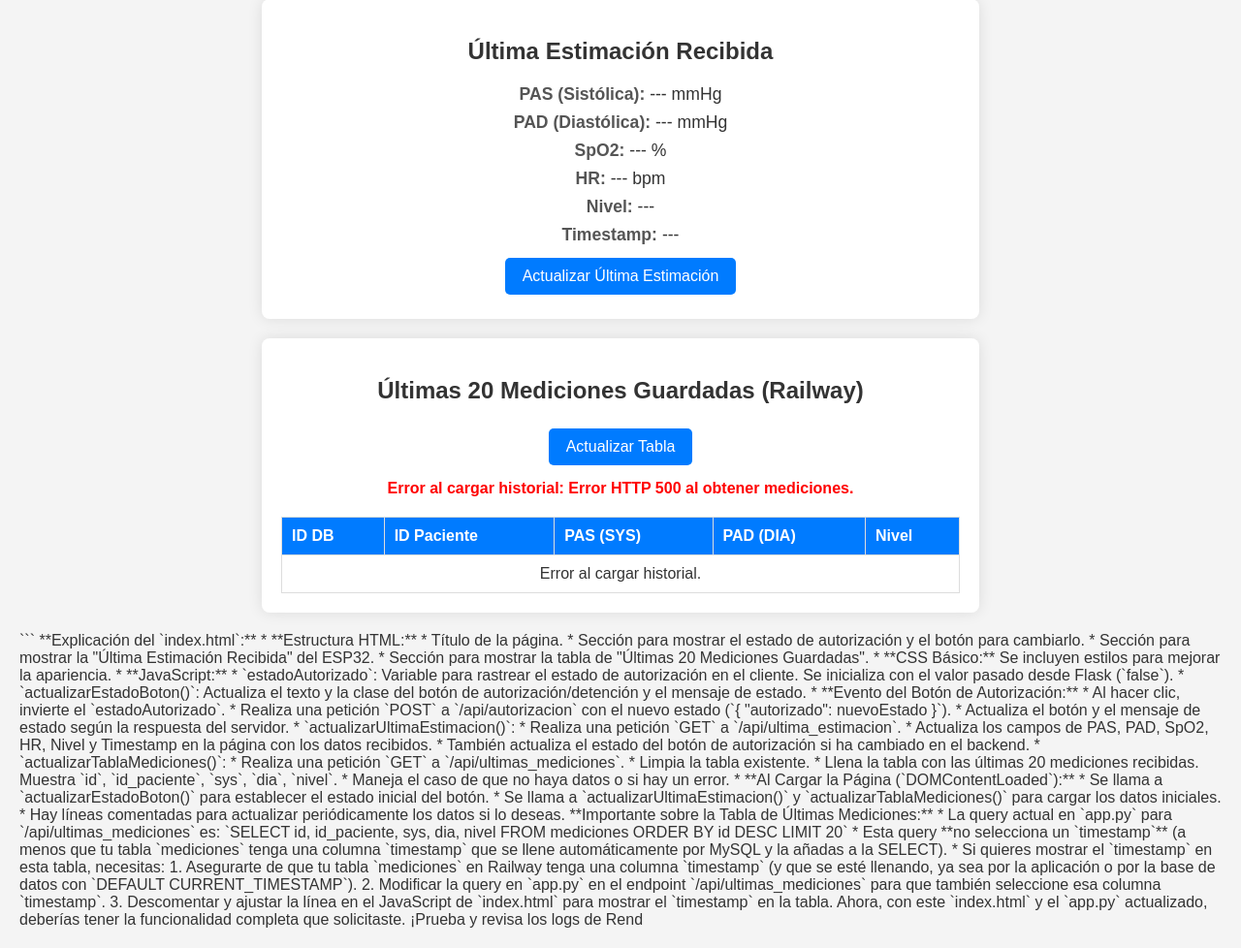
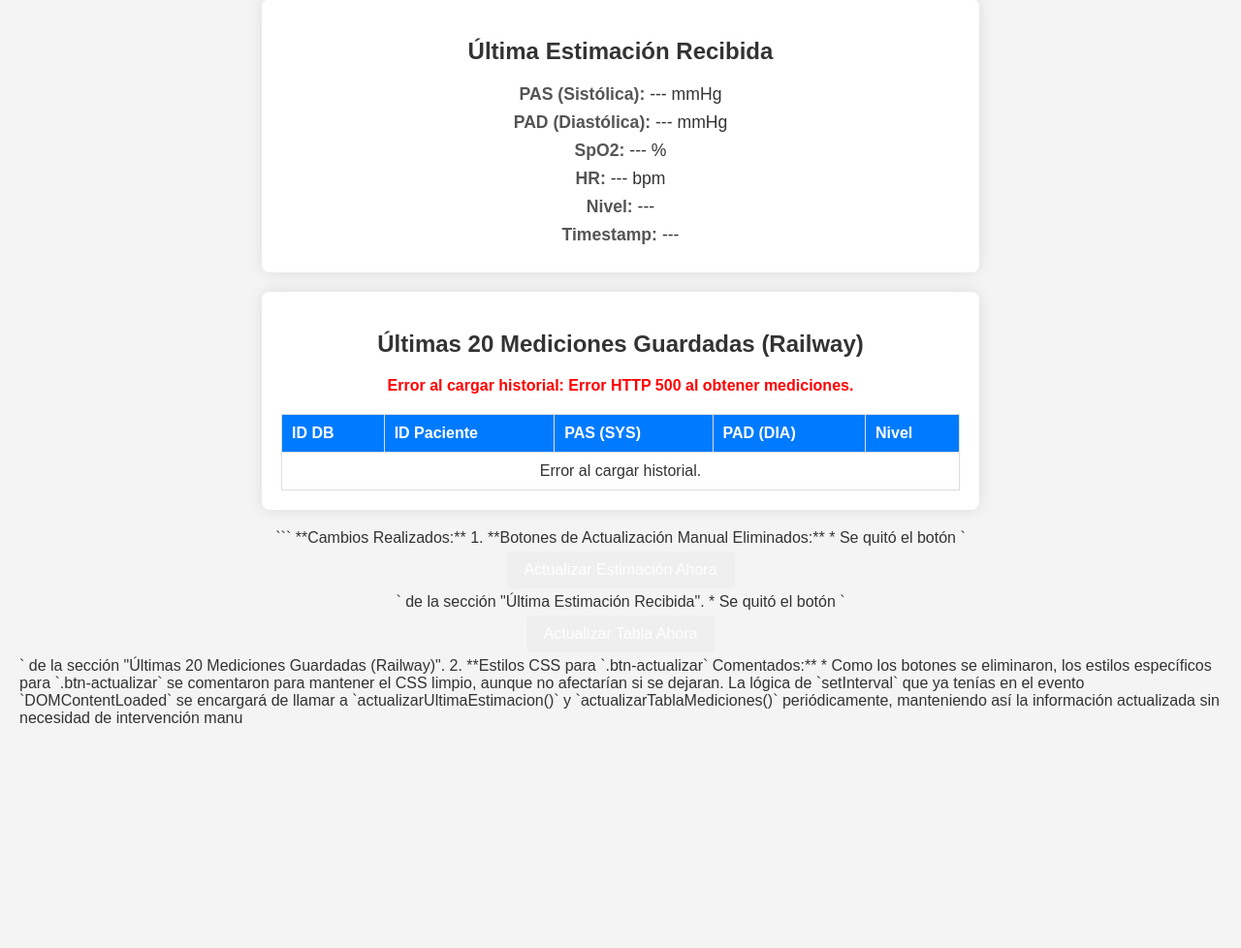
Before and after one commit to IsaacVera30/Prueba, a Flask app: page / in a window 1280 px wide. Shown: the part 279-1257 px from the top of the page at 97% size. After the commit the page ends 1025 px from the top, so only its background shows below. Run offline with Flask 3, Linux system fonts and the light colour scheme.

Commit message:
index.html

````diff
--- a/templates/index.html
+++ b/templates/index.html
@@ -55,8 +55,8 @@
         .btn-autorizar:hover { background-color: #218838; }
         .btn-detener { background-color: #dc3545; }
         .btn-detener:hover { background-color: #c82333; }
-        .btn-actualizar { background-color: #007bff; }
-        .btn-actualizar:hover { background-color: #0056b3; }
+        /* .btn-actualizar { background-color: #007bff; } Ya no se necesita si quitamos los botones */
+        /* .btn-actualizar:hover { background-color: #0056b3; } */
 
         table {
             width: 100%;
@@ -98,12 +98,12 @@
         <p><strong>HR:</strong> <span id="hrVal">{{ estimacion.hr }}</span> bpm</p>
         <p><strong>Nivel:</strong> <span id="nivelVal">{{ estimacion.nivel }}</span></p>
         <p><strong>Timestamp:</strong> <span id="timestampVal">{{ estimacion.timestamp }}</span></p>
-        <button onclick="actualizarUltimaEstimacion()" class="btn-actualizar">Actualizar Última Estimación</button>
+        <!-- Botón de actualizar estimación eliminado -->
     </div>
 
     <div class="container">
         <h2>Últimas 20 Mediciones Guardadas (Railway)</h2>
-        <button onclick="actualizarTablaMediciones()" class="btn-actualizar">Actualizar Tabla</button>
+        <!-- Botón de actualizar tabla eliminado -->
         <p id="history-error-message" class="error-message"></p>
         <table id="medicionesTable">
             <thead>
@@ -113,7 +113,7 @@
                     <th>PAS (SYS)</th>
                     <th>PAD (DIA)</th>
                     <th>Nivel</th>
-                    <!-- Si tu query en app.py selecciona timestamp de la DB, añade la columna aquí -->
+                    <!-- Si tu API devuelve 'timestamp' (de la DB) para esta tabla, añade la columna: -->
                     <!-- <th>Timestamp DB</th> -->
                 </tr>
             </thead>
@@ -124,7 +124,7 @@
     </div>
 
     <script>
-        let estadoAutorizado = {{ estimacion.modo_autorizado | tojson }}; // Obtener estado inicial de Flask
+        let estadoAutorizado = {{ estimacion.modo_autorizado | tojson }};
 
         const authButton = document.getElementById('toggleAuthButton');
         const authStatusDisplay = document.getElementById('auth-status-display');
@@ -146,13 +146,11 @@
 
         authButton.addEventListener('click', function() {
             const nuevoEstado = !estadoAutorizado;
-            authMessage.textContent = ''; // Limpiar mensajes anteriores
+            authMessage.textContent = '';
 
             fetch('/api/autorizacion', {
                 method: 'POST',
-                headers: {
-                    'Content-Type': 'application/json',
-                },
+                headers: { 'Content-Type': 'application/json', },
                 body: JSON.stringify({ autorizado: nuevoEstado }),
             })
             .then(response => response.json())
@@ -185,7 +183,6 @@
                     document.getElementById('nivelVal').textContent = data.nivel || '---';
                     document.getElementById('timestampVal').textContent = data.timestamp || '---';
 
-                    // Actualizar estado del botón si cambió en el backend
                     if (data.modo_autorizado !== undefined && data.modo_autorizado !== estadoAutorizado) {
                         estadoAutorizado = data.modo_autorizado;
                         actualizarEstadoBoton();
@@ -196,7 +193,7 @@
 
         function actualizarTablaMediciones() {
             const historyErrorMessage = document.getElementById('history-error-message');
-            historyErrorMessage.textContent = ''; // Limpiar mensajes de error
+            historyErrorMessage.textContent = '';
 
             fetch('/api/ultimas_mediciones')
                 .then(response => {
@@ -208,7 +205,7 @@
                 .then(data => {
                     console.log("Últimas 20 mediciones recibidas:", data);
                     const tbody = document.getElementById('medicionesTable').getElementsByTagName('tbody')[0];
-                    tbody.innerHTML = ''; // Limpiar tabla anterior
+                    tbody.innerHTML = '';
 
                     if (data && data.length > 0) {
                         data.forEach(medicion => {
@@ -218,13 +215,14 @@
                             row.insertCell().textContent = medicion.sys !== undefined ? medicion.sys : 'N/A';
                             row.insertCell().textContent = medicion.dia !== undefined ? medicion.dia : 'N/A';
                             row.insertCell().textContent = medicion.nivel || 'N/A';
-                            // Si tu API devuelve 'timestamp' para esta tabla, descomenta y ajusta:
-                            // row.insertCell().textContent = medicion.timestamp || 'N/A';
+                            // Si tu API devuelve 'timestamp' (de la DB) para esta tabla, necesitarías añadir una celda:
+                            // let cellTimestamp = row.insertCell();
+                            // cellTimestamp.textContent = medicion.timestamp_db || 'N/A';
                         });
                     } else if (data && data.length === 0) {
                         let row = tbody.insertRow();
                         let cell = row.insertCell();
-                        cell.colSpan = 5; // Ajusta el colspan al número de columnas de tu tabla
+                        cell.colSpan = 5;
                         cell.textContent = 'No hay mediciones guardadas para mostrar.';
                         cell.style.textAlign = 'center';
                     } else {
@@ -244,15 +242,18 @@
                 });
         }
 
-        // Cargar estado inicial del botón y datos al cargar la página
         document.addEventListener('DOMContentLoaded', function() {
-            actualizarEstadoBoton(); // Asegurar que el botón refleje el estado inicial
-            actualizarUltimaEstimacion(); // Cargar la última estimación
-            actualizarTablaMediciones(); // Cargar el historial de mediciones
+            actualizarEstadoBoton();
+            actualizarUltimaEstimacion();
+            actualizarTablaMediciones();
 
-            // Opcional: Actualizar periódicamente
-            // setInterval(actualizarUltimaEstimacion, 5000); // Cada 5 segundos
-            // setInterval(actualizarTablaMediciones, 60000); // Cada 60 segundos
+            // --- ACTUALIZACIÓN AUTOMÁTICA ---
+            // Actualizar la "Última Estimación" cada 5 segundos
+            setInterval(actualizarUltimaEstimacion, 5000);
+
+            // Actualizar la tabla de "Últimas 20 Mediciones" cada 30 segundos
+            setInterval(actualizarTablaMediciones, 30000);
+            // --- FIN ACTUALIZACIÓN AUTOMÁTICA ---
         });
     </script>
 
@@ -260,43 +261,12 @@
 </html>
 ```
 
-**Explicación del `index.html`:**
+**Cambios Realizados:**
 
-* **Estructura HTML:**
-    * Título de la página.
-    * Sección para mostrar el estado de autorización y el botón para cambiarlo.
-    * Sección para mostrar la "Última Estimación Recibida" del ESP32.
-    * Sección para mostrar la tabla de "Últimas 20 Mediciones Guardadas".
-* **CSS Básico:** Se incluyen estilos para mejorar la apariencia.
-* **JavaScript:**
-    * `estadoAutorizado`: Variable para rastrear el estado de autorización en el cliente. Se inicializa con el valor pasado desde Flask (`{{ estimacion.modo_autorizado | tojson }}`).
-    * `actualizarEstadoBoton()`: Actualiza el texto y la clase del botón de autorización/detención y el mensaje de estado.
-    * **Evento del Botón de Autorización:**
-        * Al hacer clic, invierte el `estadoAutorizado`.
-        * Realiza una petición `POST` a `/api/autorizacion` con el nuevo estado (`{ "autorizado": nuevoEstado }`).
-        * Actualiza el botón y el mensaje de estado según la respuesta del servidor.
-    * `actualizarUltimaEstimacion()`:
-        * Realiza una petición `GET` a `/api/ultima_estimacion`.
-        * Actualiza los campos de PAS, PAD, SpO2, HR, Nivel y Timestamp en la página con los datos recibidos.
-        * También actualiza el estado del botón de autorización si ha cambiado en el backend.
-    * `actualizarTablaMediciones()`:
-        * Realiza una petición `GET` a `/api/ultimas_mediciones`.
-        * Limpia la tabla existente.
-        * Llena la tabla con las últimas 20 mediciones recibidas. Muestra `id`, `id_paciente`, `sys`, `dia`, `nivel`.
-        * Maneja el caso de que no haya datos o si hay un error.
-    * **Al Cargar la Página (`DOMContentLoaded`):**
-        * Se llama a `actualizarEstadoBoton()` para establecer el estado inicial del botón.
-        * Se llama a `actualizarUltimaEstimacion()` y `actualizarTablaMediciones()` para cargar los datos iniciales.
-        * Hay líneas comentadas para actualizar periódicamente los datos si lo deseas.
+1.  **Botones de Actualización Manual Eliminados:**
+    * Se quitó el botón `<button onclick="actualizarUltimaEstimacion()" class="btn-actualizar">Actualizar Estimación Ahora</button>` de la sección "Última Estimación Recibida".
+    * Se quitó el botón `<button onclick="actualizarTablaMediciones()" class="btn-actualizar">Actualizar Tabla Ahora</button>` de la sección "Últimas 20 Mediciones Guardadas (Railway)".
+2.  **Estilos CSS para `.btn-actualizar` Comentados:**
+    * Como los botones se eliminaron, los estilos específicos para `.btn-actualizar` se comentaron para mantener el CSS limpio, aunque no afectarían si se dejaran.
 
-**Importante sobre la Tabla de Últimas Mediciones:**
-
-* La query actual en `app.py` para `/api/ultimas_mediciones` es:
-    `SELECT id, id_paciente, sys, dia, nivel FROM mediciones ORDER BY id DESC LIMIT 20`
-* Esta query **no selecciona un `timestamp`** (a menos que tu tabla `mediciones` tenga una columna `timestamp` que se llene automáticamente por MySQL y la añadas a la SELECT).
-* Si quieres mostrar el `timestamp` en esta tabla, necesitas:
-    1.  Asegurarte de que tu tabla `mediciones` en Railway tenga una columna `timestamp` (y que se esté llenando, ya sea por la aplicación o por la base de datos con `DEFAULT CURRENT_TIMESTAMP`).
-    2.  Modificar la query en `app.py` en el endpoint `/api/ultimas_mediciones` para que también seleccione esa columna `timestamp`.
-    3.  Descomentar y ajustar la línea en el JavaScript de `index.html` para mostrar el `timestamp` en la tabla.
-
-Ahora, con este `index.html` y el `app.py` actualizado, deberías tener la funcionalidad completa que solicitaste. ¡Prueba y revisa los logs de Rend
+La lógica de `setInterval` que ya tenías en el evento `DOMContentLoaded` se encargará de llamar a `actualizarUltimaEstimacion()` y `actualizarTablaMediciones()` periódicamente, manteniendo así la información actualizada sin necesidad de intervención manu
````
